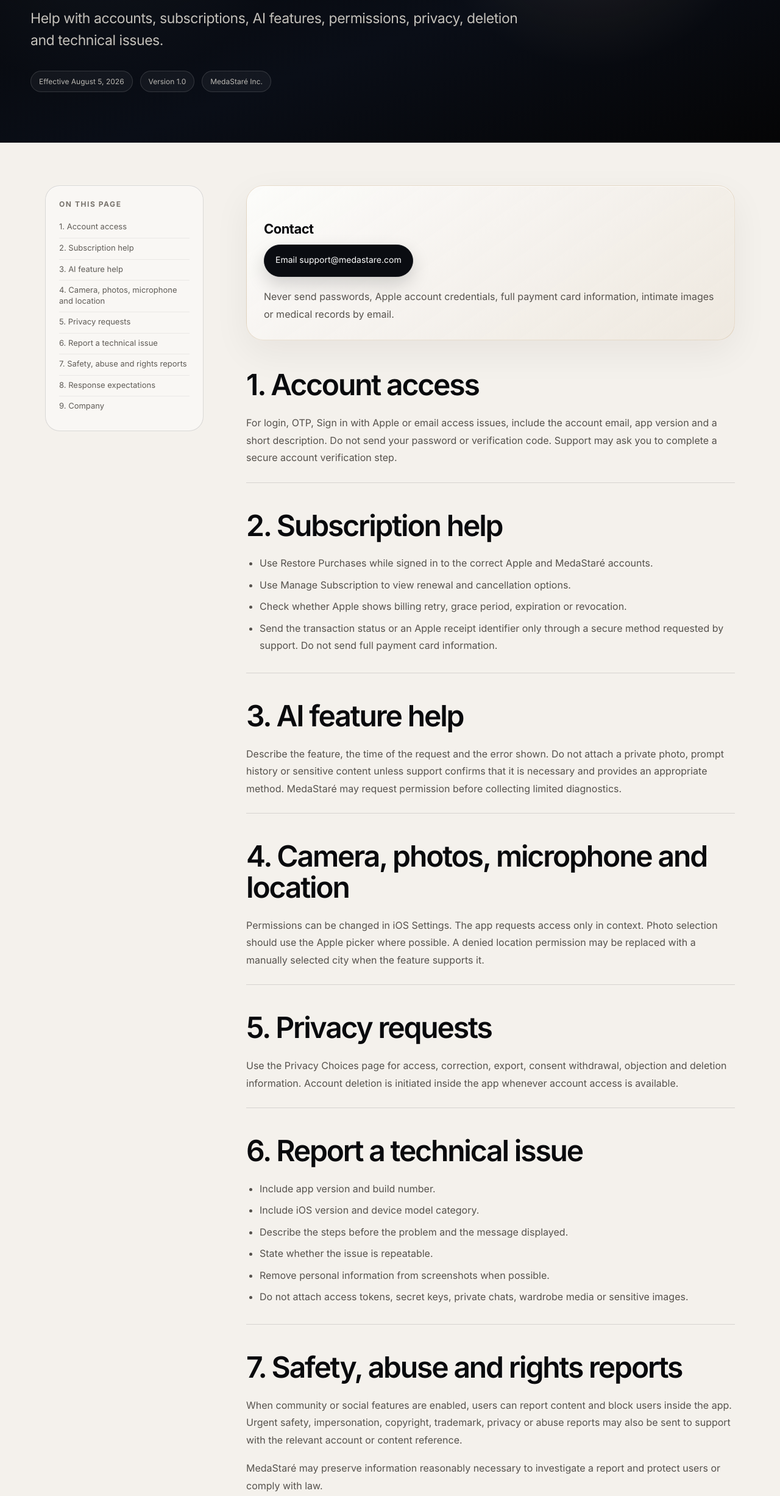
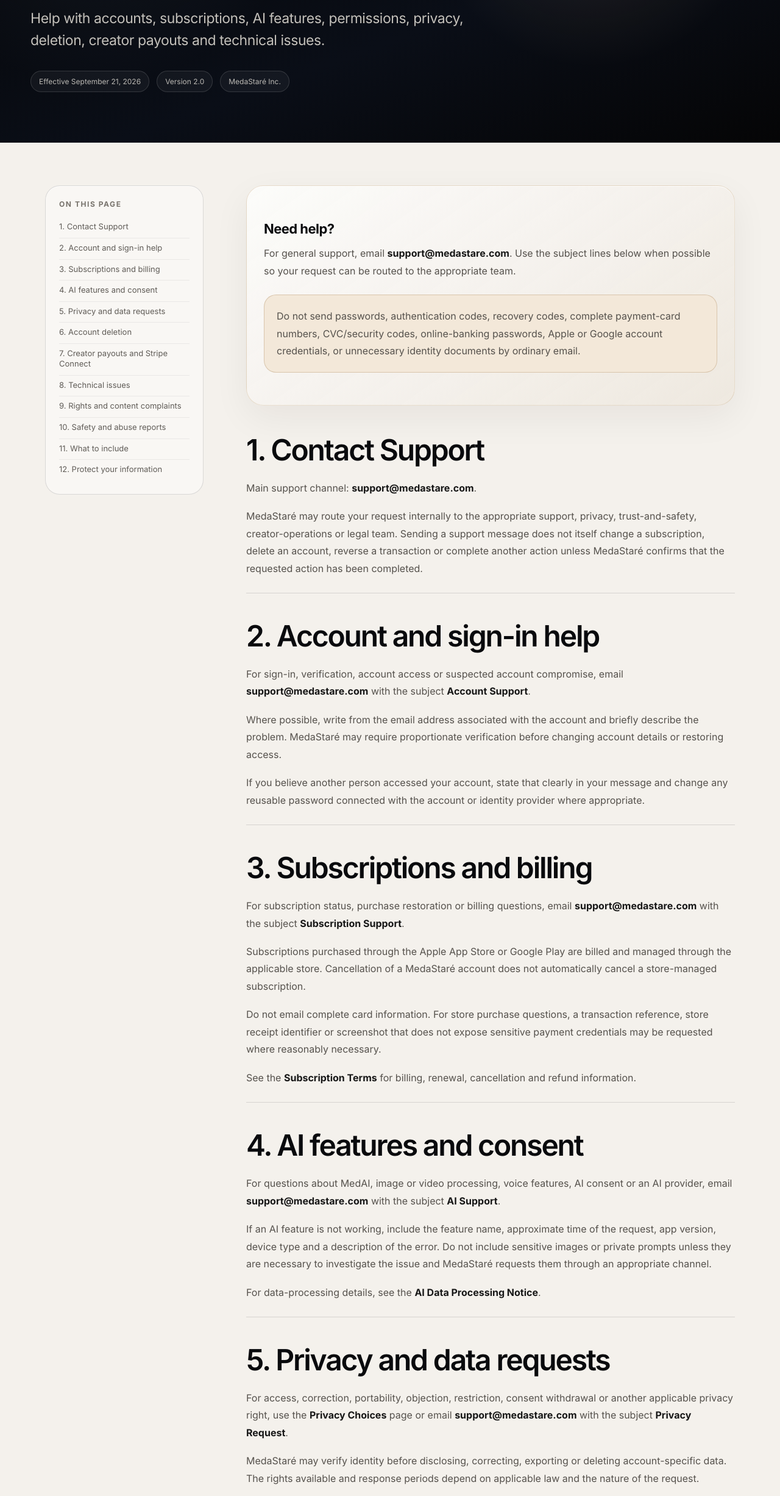
Before and after one commit to medineak06-pixel/medastare-website, a plain HTML site: page support.html in a window 1280 px wide. Shown: the part 323-2776 px from the top of the page at 61% size. Drawn offline with Linux system fonts and the light colour scheme.

Commit message:
Update support.html

```diff
--- a/support.html
+++ b/support.html
@@ -3,9 +3,9 @@
 <head>
 <meta charset="utf-8">
 <meta name="viewport" content="width=device-width,initial-scale=1">
-<meta name="description" content="Help with accounts, subscriptions, AI features, permissions, privacy, deletion and technical issues.">
+<meta name="description" content="Help with MedaStaré accounts, subscriptions, AI features, privacy, account deletion, creator payouts and technical issues.">
 <meta name="theme-color" content="#050607">
-<link rel="canonical" href="https://medastare.com/support-center">
+<link rel="canonical" href="https://medastare.com/support">
 <link rel="icon" type="image/png" sizes="256x256" href="/favicon-256.png">
 <link rel="apple-touch-icon" href="/favicon-256.png">
 <link rel="stylesheet" href="/legal.css">
@@ -33,10 +33,10 @@
     <div class="hero-inner">
       <div class="eyebrow">MedaStaré care</div>
       <h1>Support Center</h1>
-      <p>Help with accounts, subscriptions, AI features, permissions, privacy, deletion and technical issues.</p>
+      <p>Help with accounts, subscriptions, AI features, permissions, privacy, deletion, creator payouts and technical issues.</p>
       <div class="meta">
-        <span class="pill">Effective August 5, 2026</span>
-        <span class="pill">Version 1.0</span>
+        <span class="pill">Effective September 21, 2026</span>
+        <span class="pill">Version 2.0</span>
         <span class="pill">MedaStaré Inc.</span>
       </div>
     </div>
@@ -45,89 +45,122 @@
   <div class="layout">
     <aside class="toc">
       <strong>On this page</strong>
-      <a href="#account">1. Account access</a>
-      <a href="#subscriptions">2. Subscription help</a>
-      <a href="#ai">3. AI feature help</a>
-      <a href="#permissions">4. Camera, photos, microphone and location</a>
-      <a href="#privacy">5. Privacy requests</a>
-      <a href="#technical">6. Report a technical issue</a>
-      <a href="#safety">7. Safety, abuse and rights reports</a>
-      <a href="#response">8. Response expectations</a>
-      <a href="#company">9. Company</a>
+      <a href="#contact">1. Contact Support</a>
+      <a href="#account">2. Account and sign-in help</a>
+      <a href="#subscription">3. Subscriptions and billing</a>
+      <a href="#ai">4. AI features and consent</a>
+      <a href="#privacy">5. Privacy and data requests</a>
+      <a href="#deletion">6. Account deletion</a>
+      <a href="#creator">7. Creator payouts and Stripe Connect</a>
+      <a href="#technical">8. Technical issues</a>
+      <a href="#rights">9. Rights and content complaints</a>
+      <a href="#safety">10. Safety and abuse reports</a>
+      <a href="#what-to-send">11. What to include</a>
+      <a href="#security">12. Protect your information</a>
     </aside>
 
     <article class="document">
       <div class="summary">
-        <h3>Contact</h3>
-        <p><a class="button" href="mailto:support@medastare.com">Email support@medastare.com</a></p>
-        <p>Never send passwords, Apple account credentials, full payment card information, intimate images or medical records by email.</p>
+        <h3>Need help?</h3>
+        <p>For general support, email <a href="mailto:support@medastare.com"><strong>support@medastare.com</strong></a>. Use the subject lines below when possible so your request can be routed to the appropriate team.</p>
+        <div class="warning">
+          <p>Do not send passwords, authentication codes, recovery codes, complete payment-card numbers, CVC/security codes, online-banking passwords, Apple or Google account credentials, or unnecessary identity documents by ordinary email.</p>
+        </div>
       </div>
 
-      <section id="account">
-        <h2>1. Account access</h2>
-        <p>For login, OTP, Sign in with Apple or email access issues, include the account email, app version and a short description. Do not send your password or verification code. Support may ask you to complete a secure account verification step.</p>
+      <section id="contact">
+        <h2>1. Contact Support</h2>
+        <p>Main support channel: <a href="mailto:support@medastare.com"><strong>support@medastare.com</strong></a>.</p>
+        <p>MedaStaré may route your request internally to the appropriate support, privacy, trust-and-safety, creator-operations or legal team. Sending a support message does not itself change a subscription, delete an account, reverse a transaction or complete another action unless MedaStaré confirms that the requested action has been completed.</p>
       </section>
 
-      <section id="subscriptions">
-        <h2>2. Subscription help</h2>
+      <section id="account">
+        <h2>2. Account and sign-in help</h2>
+        <p>For sign-in, verification, account access or suspected account compromise, email <a href="mailto:support@medastare.com?subject=Account%20Support"><strong>support@medastare.com</strong></a> with the subject <strong>Account Support</strong>.</p>
+        <p>Where possible, write from the email address associated with the account and briefly describe the problem. MedaStaré may require proportionate verification before changing account details or restoring access.</p>
+        <p>If you believe another person accessed your account, state that clearly in your message and change any reusable password connected with the account or identity provider where appropriate.</p>
+      </section>
+
+      <section id="subscription">
+        <h2>3. Subscriptions and billing</h2>
+        <p>For subscription status, purchase restoration or billing questions, email <a href="mailto:support@medastare.com?subject=Subscription%20Support"><strong>support@medastare.com</strong></a> with the subject <strong>Subscription Support</strong>.</p>
+        <p>Subscriptions purchased through the Apple App Store or Google Play are billed and managed through the applicable store. Cancellation of a MedaStaré account does not automatically cancel a store-managed subscription.</p>
+        <p>Do not email complete card information. For store purchase questions, a transaction reference, store receipt identifier or screenshot that does not expose sensitive payment credentials may be requested where reasonably necessary.</p>
+        <p>See the <a href="/subscription-terms"><strong>Subscription Terms</strong></a> for billing, renewal, cancellation and refund information.</p>
+      </section>
+
+      <section id="ai">
+        <h2>4. AI features and consent</h2>
+        <p>For questions about MedAI, image or video processing, voice features, AI consent or an AI provider, email <a href="mailto:support@medastare.com?subject=AI%20Support"><strong>support@medastare.com</strong></a> with the subject <strong>AI Support</strong>.</p>
+        <p>If an AI feature is not working, include the feature name, approximate time of the request, app version, device type and a description of the error. Do not include sensitive images or private prompts unless they are necessary to investigate the issue and MedaStaré requests them through an appropriate channel.</p>
+        <p>For data-processing details, see the <a href="/ai-data-processing"><strong>AI Data Processing Notice</strong></a>.</p>
+      </section>
+
+      <section id="privacy">
+        <h2>5. Privacy and data requests</h2>
+        <p>For access, correction, portability, objection, restriction, consent withdrawal or another applicable privacy right, use the <a href="/privacy-choices"><strong>Privacy Choices</strong></a> page or email <a href="mailto:support@medastare.com?subject=Privacy%20Request"><strong>support@medastare.com</strong></a> with the subject <strong>Privacy Request</strong>.</p>
+        <p>MedaStaré may verify identity before disclosing, correcting, exporting or deleting account-specific data. The rights available and response periods depend on applicable law and the nature of the request.</p>
+        <p>See the <a href="/privacy"><strong>Privacy Policy</strong></a> for additional information about data categories, retention, international processing and regional rights.</p>
+      </section>
+
+      <section id="deletion">
+        <h2>6. Account deletion</h2>
+        <p>The preferred deletion path is <span class="codepath">Settings &gt; Account &gt; Delete Account</span> in the MedaStaré application.</p>
+        <p>If you cannot sign in, use the process described on the <a href="/account-deletion"><strong>Account and Data Deletion</strong></a> page or email <a href="mailto:support@medastare.com?subject=Account%20Deletion%20Request"><strong>support@medastare.com</strong></a>.</p>
+        <p>A support request starts the process but does not mean that deletion is complete. MedaStaré will confirm completion or provide the next required step through an available contact channel where appropriate.</p>
+      </section>
+
+      <section id="creator">
+        <h2>7. Creator payouts and Stripe Connect</h2>
+        <p>Creators participating in an eligible MedaStaré creator, StarGift or payout program may use Stripe Connect for onboarding, identity verification and payout infrastructure.</p>
+        <p>For creator payout, verification or connected-account issues, email <a href="mailto:support@medastare.com?subject=Creator%20Payout%20Support"><strong>support@medastare.com</strong></a> with the subject <strong>Creator Payout Support</strong>.</p>
+        <p>Include your MedaStaré creator account email and, where available, a non-sensitive Stripe connected-account reference or payout reference. Do not email complete bank-account credentials, complete payment-card numbers, CVC/security codes or online-banking passwords.</p>
+        <p>Questions relating to Stripe's own verification flow or information controlled independently by Stripe may need to be handled through Stripe's applicable support or verification process.</p>
+      </section>
+
+      <section id="technical">
+        <h2>8. Technical issues</h2>
+        <p>For crashes, loading failures, incorrect feature behavior or other technical problems, email <a href="mailto:support@medastare.com?subject=Technical%20Support"><strong>support@medastare.com</strong></a> with the subject <strong>Technical Support</strong>.</p>
+        <p>Helpful information may include:</p>
         <ul>
-          <li>Use Restore Purchases while signed in to the correct Apple and MedaStaré accounts.</li>
-          <li>Use Manage Subscription to view renewal and cancellation options.</li>
-          <li>Check whether Apple shows billing retry, grace period, expiration or revocation.</li>
-          <li>Send the transaction status or an Apple receipt identifier only through a secure method requested by support. Do not send full payment card information.</li>
+          <li>the feature or screen affected;</li>
+          <li>the approximate date and time of the issue;</li>
+          <li>device model and operating-system version;</li>
+          <li>MedaStaré app version;</li>
+          <li>whether the issue happens consistently or only once; and</li>
+          <li>a screenshot or screen recording if it can be shared without exposing passwords, codes or sensitive information.</li>
         </ul>
       </section>
 
-      <section id="ai">
-        <h2>3. AI feature help</h2>
-        <p>Describe the feature, the time of the request and the error shown. Do not attach a private photo, prompt history or sensitive content unless support confirms that it is necessary and provides an appropriate method. MedaStaré may request permission before collecting limited diagnostics.</p>
-      </section>
-
-      <section id="permissions">
-        <h2>4. Camera, photos, microphone and location</h2>
-        <p>Permissions can be changed in iOS Settings. The app requests access only in context. Photo selection should use the Apple picker where possible. A denied location permission may be replaced with a manually selected city when the feature supports it.</p>
-      </section>
-
-      <section id="privacy">
-        <h2>5. Privacy requests</h2>
-        <p>Use the Privacy Choices page for access, correction, export, consent withdrawal, objection and deletion information. Account deletion is initiated inside the app whenever account access is available.</p>
-      </section>
-
-      <section id="technical">
-        <h2>6. Report a technical issue</h2>
-        <ul>
-          <li>Include app version and build number.</li>
-          <li>Include iOS version and device model category.</li>
-          <li>Describe the steps before the problem and the message displayed.</li>
-          <li>State whether the issue is repeatable.</li>
-          <li>Remove personal information from screenshots when possible.</li>
-          <li>Do not attach access tokens, secret keys, private chats, wardrobe media or sensitive images.</li>
-        </ul>
+      <section id="rights">
+        <h2>9. Rights and content complaints</h2>
+        <p>If you believe content on MedaStaré infringes copyright, trademark, privacy, publicity, image, personality or another legal right, email <a href="mailto:support@medastare.com?subject=Rights%20Complaint"><strong>support@medastare.com</strong></a> with the subject <strong>Rights Complaint</strong>.</p>
+        <p>Identify the protected work or right, the material you are reporting, where it appears, the basis of your claim and reliable contact information. MedaStaré may request additional information before acting.</p>
+        <p>For formal legal communications, see the <a href="/legal"><strong>Legal Notice</strong></a>.</p>
       </section>
 
       <section id="safety">
-        <h2>7. Safety, abuse and rights reports</h2>
-        <p>When community or social features are enabled, users can report content and block users inside the app. Urgent safety, impersonation, copyright, trademark, privacy or abuse reports may also be sent to support with the relevant account or content reference.</p>
-        <p>MedaStaré may preserve information reasonably necessary to investigate a report and protect users or comply with law.</p>
+        <h2>10. Safety and abuse reports</h2>
+        <p>Where available, use the in-app report and block controls for harassment, impersonation, abusive content, suspicious profiles or other community concerns.</p>
+        <p>If the in-app reporting flow is unavailable, email <a href="mailto:support@medastare.com?subject=Safety%20Report"><strong>support@medastare.com</strong></a> with the subject <strong>Safety Report</strong>. Include the relevant username, content or feature and enough information to locate the issue.</p>
+        <p>For an immediate threat to physical safety or an emergency, contact the appropriate local emergency or law-enforcement service. MedaStaré support is not an emergency-response service.</p>
       </section>
 
-      <section id="response">
-        <h2>8. Response expectations</h2>
-        <p>MedaStaré prioritizes account security, active billing, deletion, privacy, safety and service availability issues. Response time varies with volume, verification, complexity and legal requirements. An automated acknowledgment is not a final resolution.</p>
+      <section id="what-to-send">
+        <h2>11. What to include</h2>
+        <p>To help MedaStaré understand and route a request, provide only information relevant to the issue. Useful details may include your account email, the affected feature, a brief description, approximate time of the issue and any non-sensitive reference number.</p>
+        <p>Avoid sending more personal information than necessary. If additional verification or evidence is needed, MedaStaré may request it through an appropriate channel.</p>
       </section>
 
-      <section id="company">
-        <h2>9. Company</h2>
-        <p>MedaStaré Inc. is a United States company. Legal and privacy links are available throughout the website and app.</p>
-      </section>
-
-      <section id="more-help">
-        <h2>Need more help?</h2>
-        <p>Tell us what’s happening and our support team will help you find the next step.</p>
-        <div class="action-row">
-          <a class="button" href="https://support.medastare.com">Open Support Portal</a>
-        </div>
-        <p class="small">United States support line: <a href="tel:+13138255390">+1 (313) 825-5390</a></p>
+      <section id="security">
+        <h2>12. Protect your information</h2>
+        <ul>
+          <li>MedaStaré support will not ask you to send your password or one-time authentication code by ordinary email.</li>
+          <li>Do not send authentication-app QR codes, backup/recovery codes or API keys to support unless MedaStaré provides a specifically authorized secure procedure.</li>
+          <li>Do not send complete card numbers, CVC/security codes or online-banking passwords.</li>
+          <li>Be cautious of messages claiming to be MedaStaré that request urgent payment, credentials or access codes.</li>
+          <li>Use the official MedaStaré website, app and published support address when seeking help.</li>
+        </ul>
       </section>
     </article>
   </div>
@@ -149,7 +182,6 @@
       <a href="/support">Support</a>
       <a href="/cookies">Cookie Policy</a>
       <a href="/legal">Legal Notice</a>
-      <a href="/security">Security</a>
       <a href="/subprocessors">Subprocessors</a>
       <a href="/accessibility">Accessibility</a>
     </nav>
```
